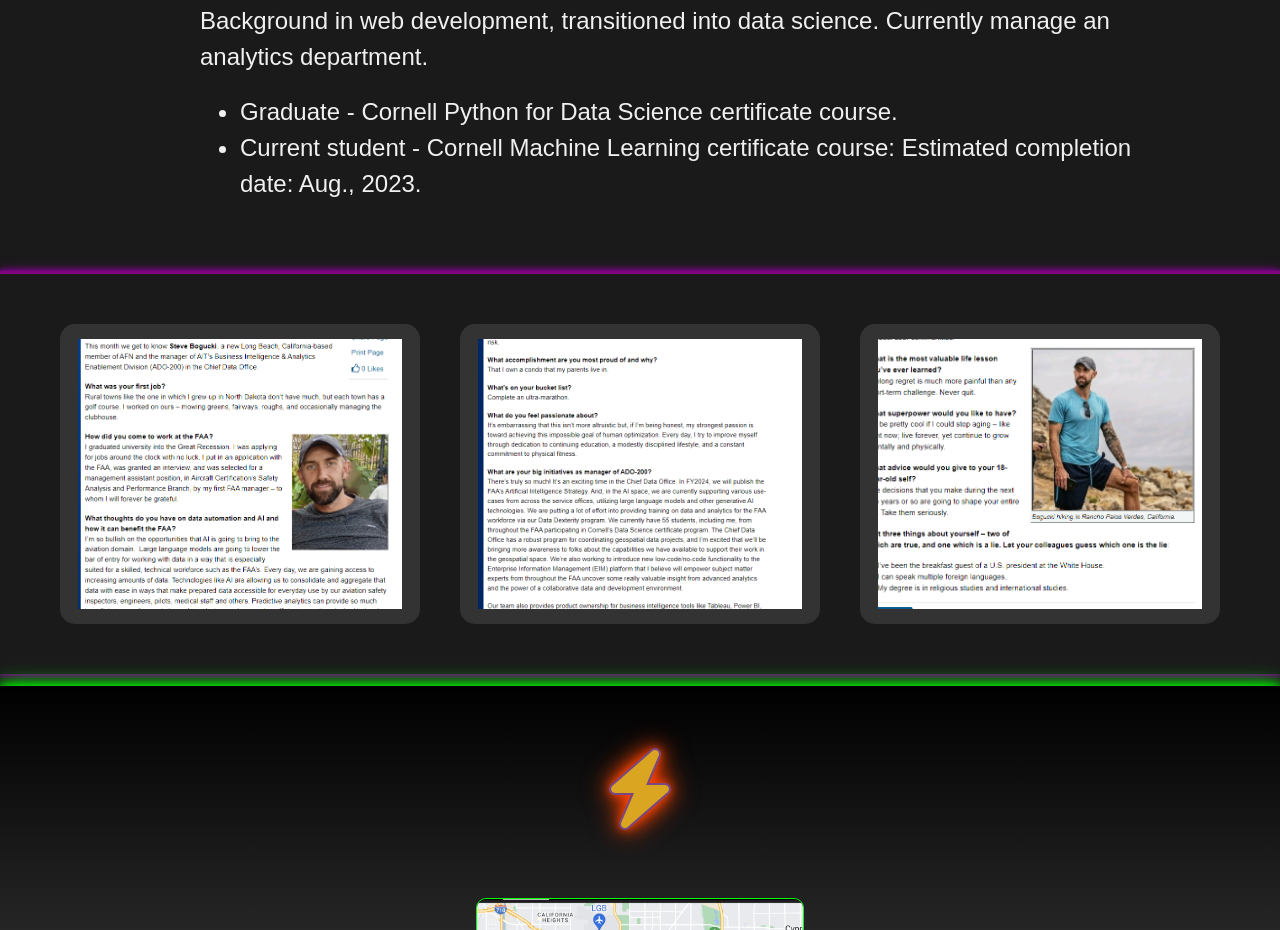
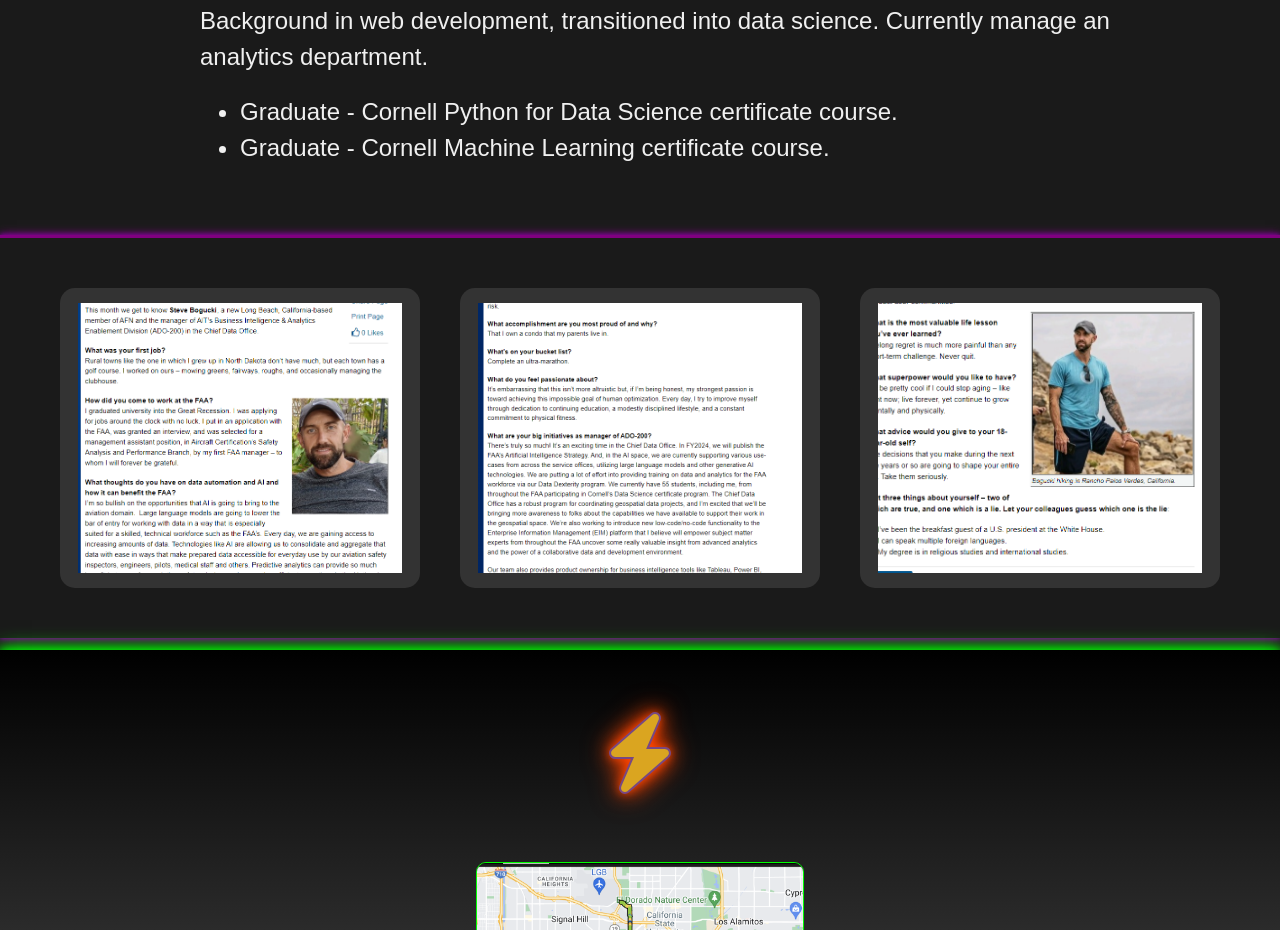
Before and after one commit to sbogucki12/bogoodski-ai, a plain HTML site: page index.html in a window 1280 px wide. Shown: the part 1575-2505 px from the top of the page. Drawn offline with Linux system fonts and the light colour scheme.

Commit message:
updated cornell status

```diff
--- a/index.html
+++ b/index.html
@@ -85,8 +85,7 @@
             </p>
             <ul>
                 <li>Graduate - Cornell Python for Data Science certificate course.</li>
-                <li>Current student - Cornell Machine Learning certificate course: Estimated completion date: Aug.,
-                    2023.</li>
+                <li>Graduate - Cornell Machine Learning certificate course.</li>
             </ul>
         </section>
 
```
